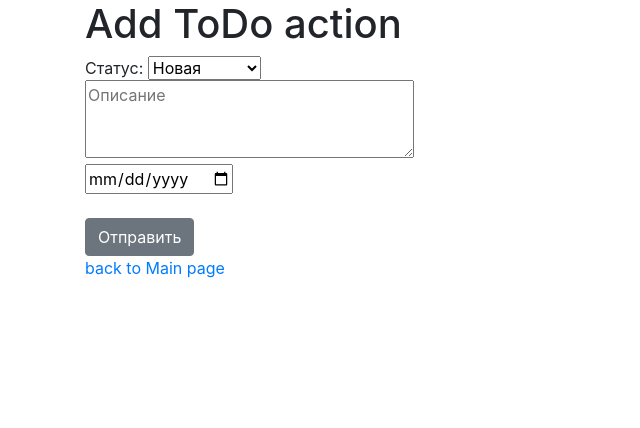
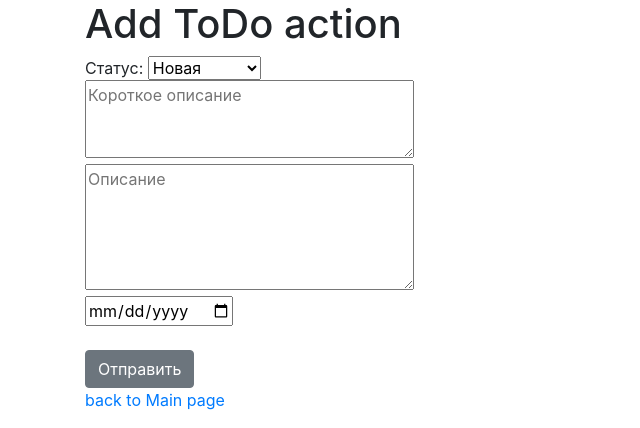
Before and after one commit to dshwets/Home_work_45, a Django app: page /add/ in a window 1280 px wide. Shown: the top 428 px of the page, without its empty margins (0-640 px from the left). Run offline with Django 3.2, Linux system fonts and the light colour scheme; some libraries are stand-ins or nearby versions.

Commit message:
Поле длинное описание добавленно на верстку.

```diff
--- a/source/webapp/templates/create_todo_action.html
+++ b/source/webapp/templates/create_todo_action.html
@@ -16,7 +16,9 @@
             {% endfor %}
         </select>
         <br>
-        <textarea name="description" id="" cols="30" rows="3" placeholder="Описание"></textarea>
+        <textarea name="description" id="" cols="30" rows="3" placeholder="Короткое описание"></textarea>
+        <br>
+        <textarea name="long_description" id="" cols="30" rows="5" placeholder="Описание"></textarea>
         <br>
         <input  name="date" type="date" value="01-01-0001">
         <br>
--- a/source/webapp/templates/view_to_do_action.html
+++ b/source/webapp/templates/view_to_do_action.html
@@ -11,6 +11,7 @@
         <p>Description: {{ to_do_action.description }}</p>
         <p>Status: {{ to_do_action.status }}</p>
         <p>Deadline: {{ to_do_action.deadline }}</p>
+        <p>Long_description: {{ to_do_action.long_description }}</p>
         <br><br>
     <a href="/add">Create a new task</a>
     <a href="/">Back to Main <page></page></a>
--- a/source/webapp/views.py
+++ b/source/webapp/views.py
@@ -33,7 +33,9 @@ def create_todo_action(request):
         description = request.POST.get('description')
         status = request.POST.get('status')
         date = request.POST.get('date') or None
-        to_do_action = TO_DO_List.objects.create(description=description, status=status, deadline=date)
+        long_description = request.POST.get('long_description')
+        to_do_action = TO_DO_List.objects.create(description=description, status=status, deadline=date,
+                                                 long_description=long_description)
         context = {
             'to_do_action': to_do_action
         }
```
